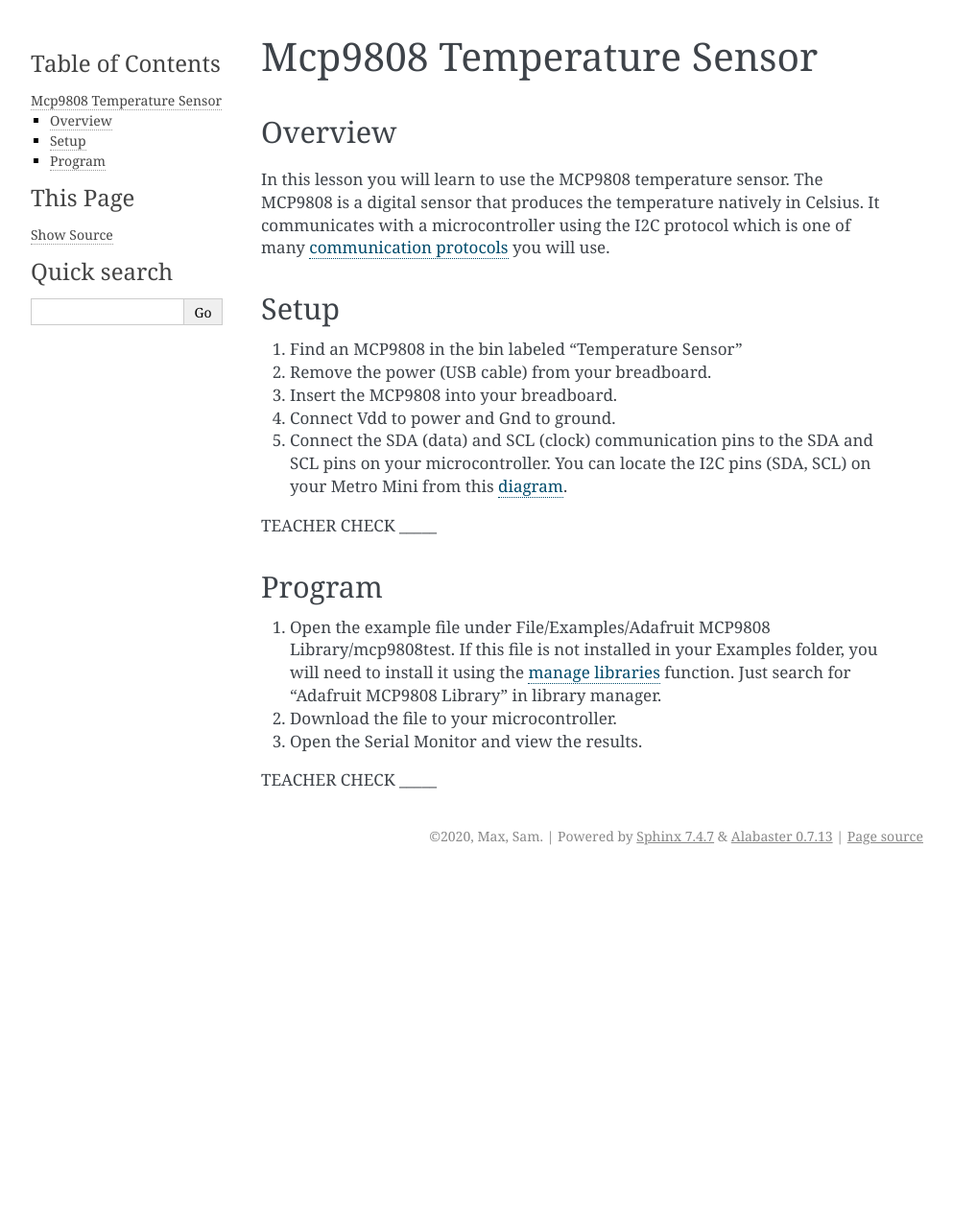
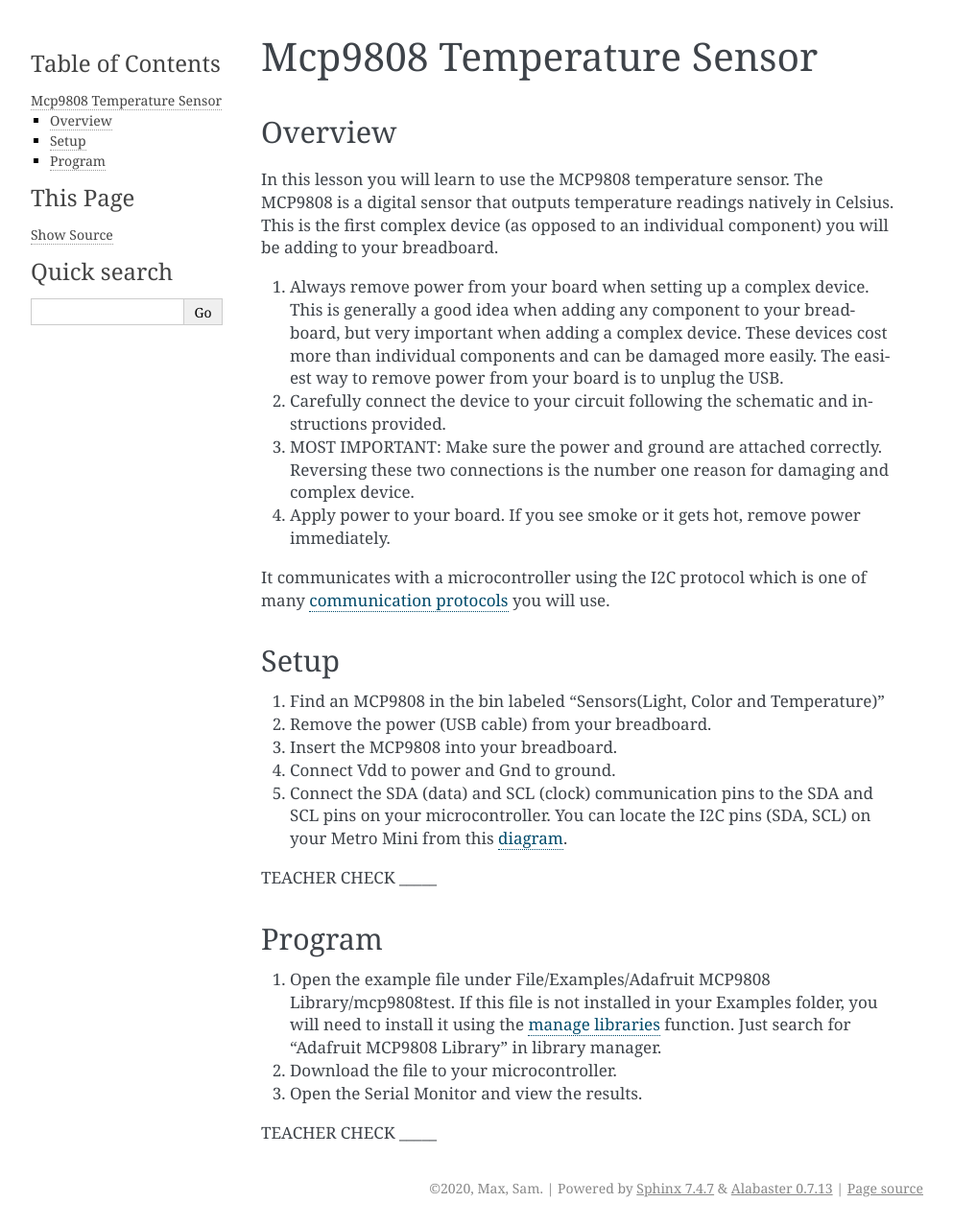
Before and after one commit to maxtkc/mvths-wiki, a Sphinx documentation site: the page built from docs/029-mcp9808-temperature-sensor.rst, in a window 1280 px wide. Shown: the whole page at 96% size, without its empty margins (148-1141 px from the left). Built offline with Sphinx 7.4.7, drawn with Linux system fonts in a browser that asks for light colours; pages that are not in the unit, such as notebooks, are missing from menus; before the commit the page ends 911 px from its top, so only the background shows below that.

Commit message:
Update 029-mcp9808-temperature-sensor.rst

```diff
--- a/docs/029-mcp9808-temperature-sensor.rst
+++ b/docs/029-mcp9808-temperature-sensor.rst
@@ -5,8 +5,20 @@ Overview
 --------
 
 In this lesson you will learn to use the MCP9808 temperature sensor. The
-MCP9808 is a digital sensor that produces the temperature natively in
-Celsius. It communicates with a microcontroller using the I2C protocol
+MCP9808 is a digital sensor that outputs temperature readings natively in
+Celsius. This is the first complex device (as opposed to an individual component) you will be adding to your breadboard.
+
+1. Always remove power from your board when setting up a complex device. This is generally a good idea when adding any component to your breadboard, but very important
+   when adding a complex device. These devices cost more than individual components and can be damaged more easily. The easiest way to remove power from your board
+   is to unplug the USB.
+
+2. Carefully connect the device to your circuit following the schematic and instructions provided.
+
+3. MOST IMPORTANT: Make sure the power and ground are attached correctly. Reversing these two connections is the number one reason for damaging and complex device.
+
+4. Apply power to your board. If you see smoke or it gets hot, remove power immediately.
+
+It communicates with a microcontroller using the I2C protocol
 which is one of many `communication
 protocols <https://www.google.com/url?q=https://docs.google.com/document/d/1BmZbXzxnD2j17QToSZ9jeZmnP7burwfksfQq2v4zu-Y/edit%23heading%3Dh.zbv2l6wpi6ec&sa=D&ust=1587613173970000>`__ you
 will use.
@@ -14,7 +26,7 @@ will use.
 Setup
 -----
 
-1. Find an MCP9808 in the bin labeled “Temperature Sensor”
+1. Find an MCP9808 in the bin labeled “Sensors(Light, Color and Temperature)”
 2. Remove the power (USB cable) from your breadboard.
 3. Insert the MCP9808 into your breadboard.
 4. Connect Vdd to power and Gnd to ground.
```
